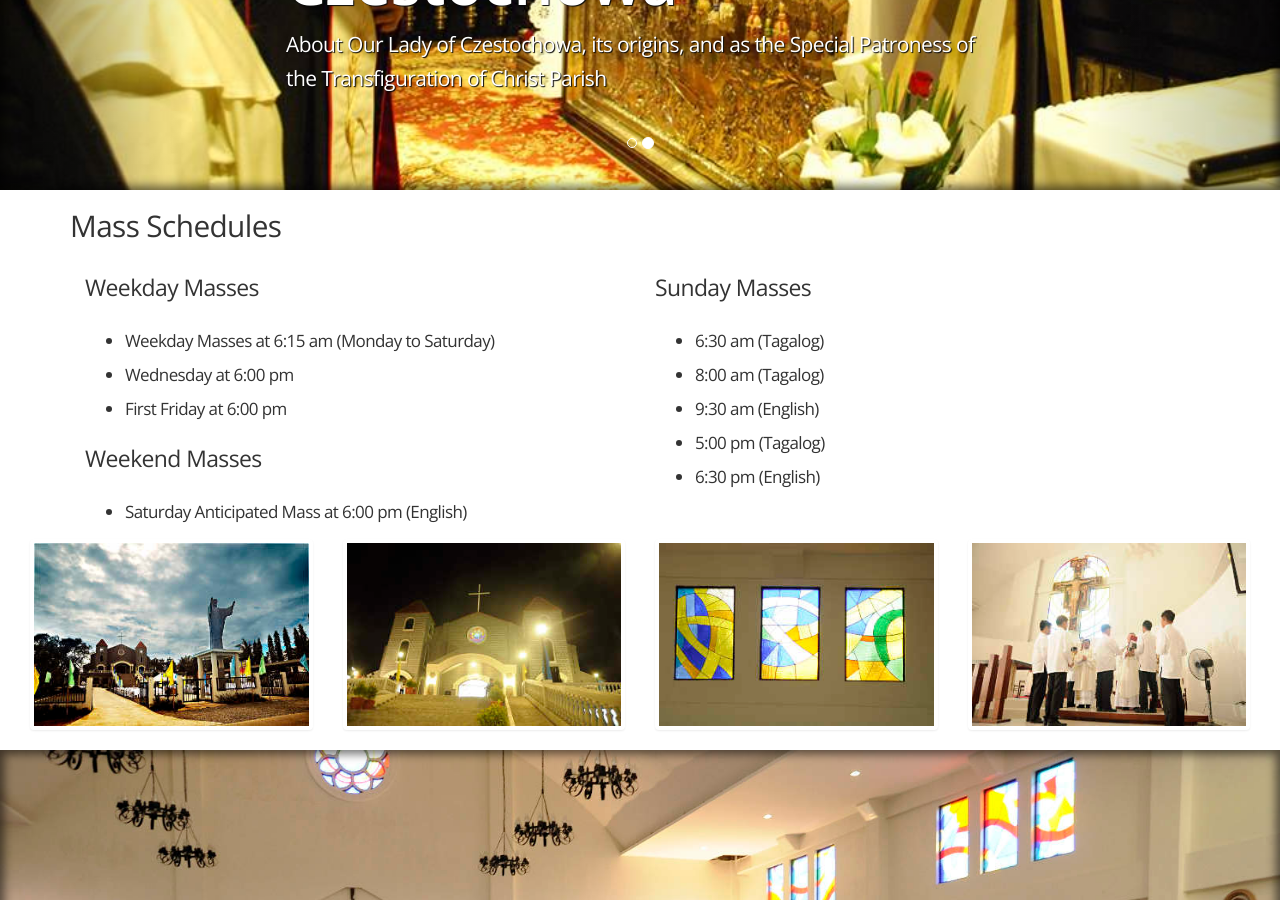
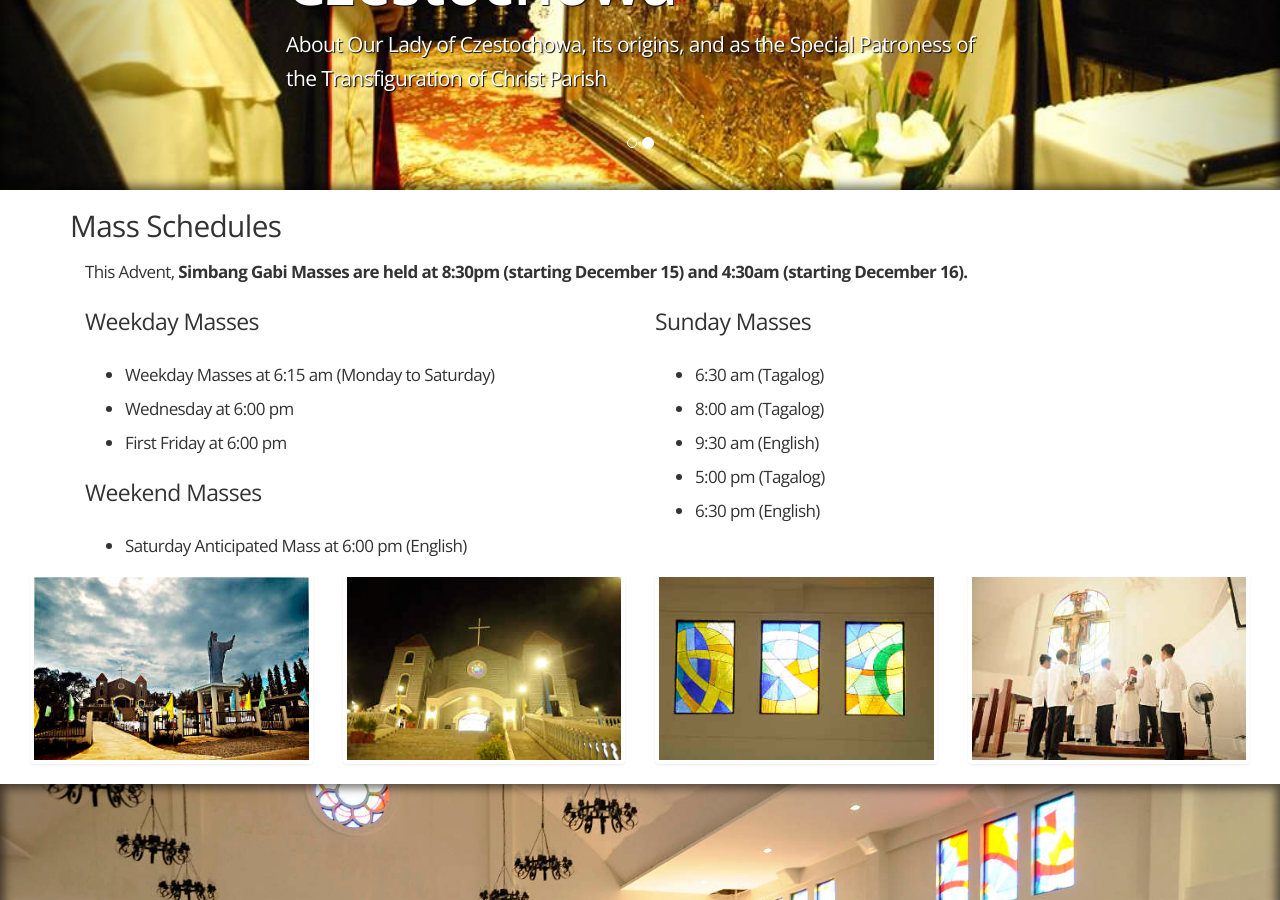
Before and after one commit to jerieljan/ourtransfi, a Jekyll site: the page built from Home/index.html, in a window 1280 px wide and 900 px high, scrolled down 611 px. Built offline with Jekyll 4.4.1, drawn with Linux system fonts in a browser that asks for light colours; nearby versions of some CDN libraries.

Commit message:
Added Simbang Gabi masses for this Advent.

```diff
--- a/Home/index.html
+++ b/Home/index.html
@@ -39,6 +39,9 @@ icon: /images/image-01a.jpg
 
 <div class="container">
     <h2 id="schedules">Mass Schedules</h2>
+    <div class="col-xs-12 col-md-12">
+    This Advent, <b>Simbang Gabi Masses are held at 8:30pm (starting December 15) and 4:30am (starting December 16).</b>
+    </div>
     <div class="col-xs-12 col-md-6">
             <h3>Weekday Masses</h3>
             <ul>
```
